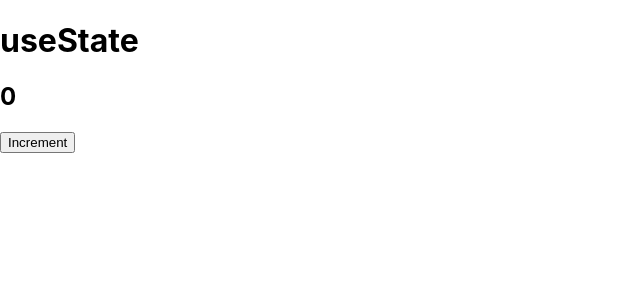
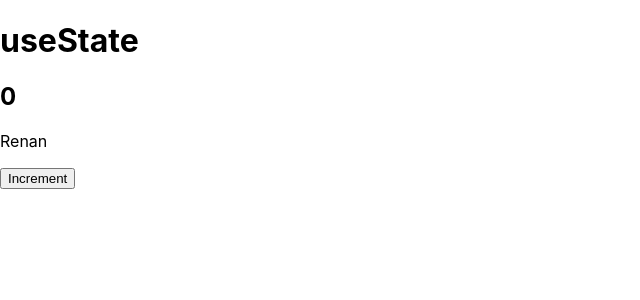
Before and after one commit to renanscmto/hooks, a React (Create React App) app: page / in a window 1280 px wide. Shown: the top 300 px of the page, without its empty margins (0-640 px from the left). Built offline with nearby package versions, Linux system fonts and the light colour scheme.

Commit message:
feat: add new state and insert your value in document of page

```diff
--- a/src/components/useState.jsx
+++ b/src/components/useState.jsx
@@ -2,16 +2,19 @@ import { useState } from "react"
 
 export default function UseState() {
     const [count, setCount] = useState(0)
+    const [name, setName] = useState('Renan')
 
     const IncrementCount = () => {
         // A forma recomendada de atualizar o estado é usando uma função que recebe o estado anterior e retorna o novo estado.
         setCount((prevState) => prevState + 1);
+        setName("Renan Nascimento da Silva")
     }
 
     return (
         <div>
             <h1>useState</h1>
-            <h2>0</h2>
+            <h2>{count}</h2>
+            <p>{name}</p>
             <button onClick={IncrementCount}>Increment</button>
         </div>
     )
```
